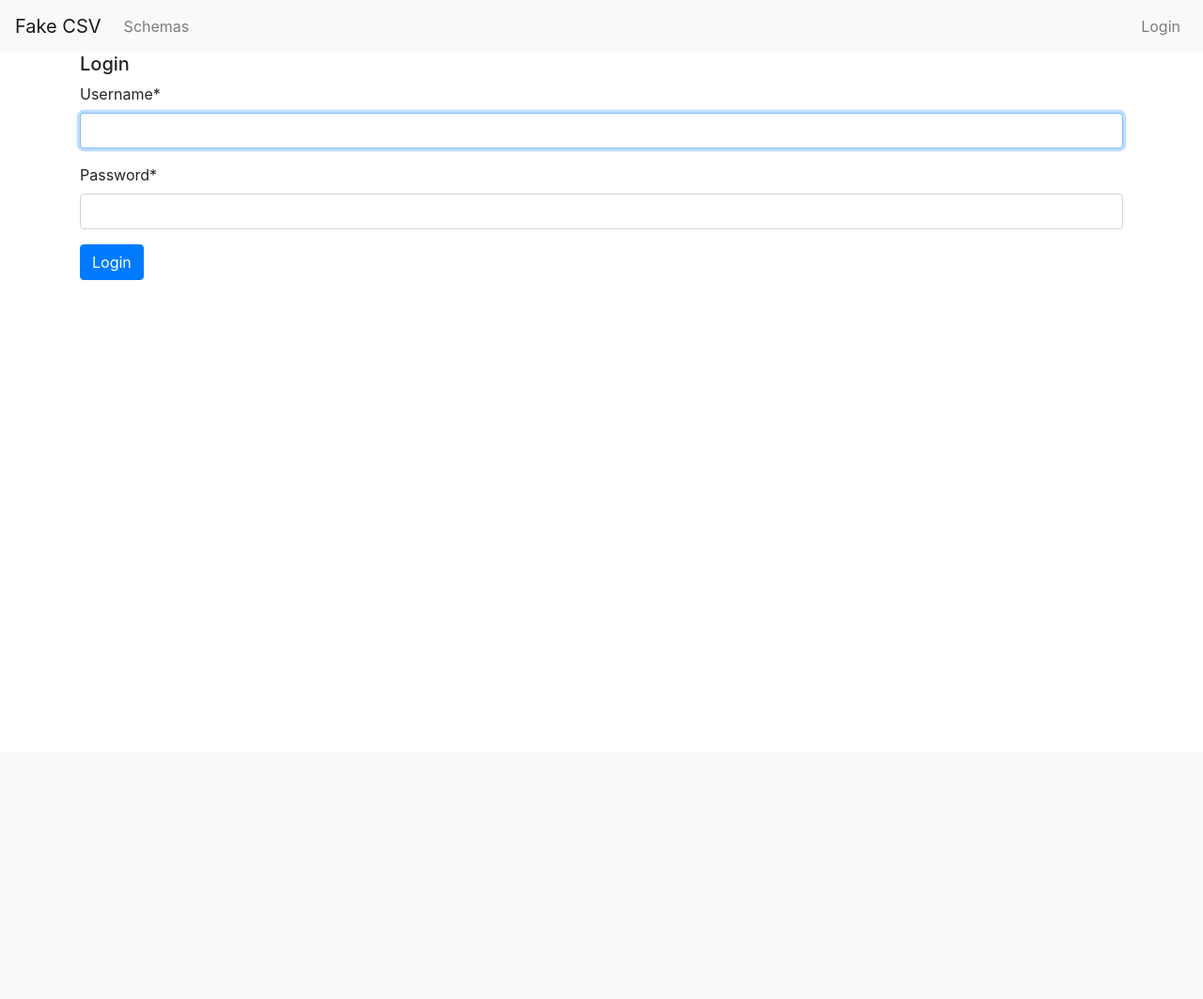
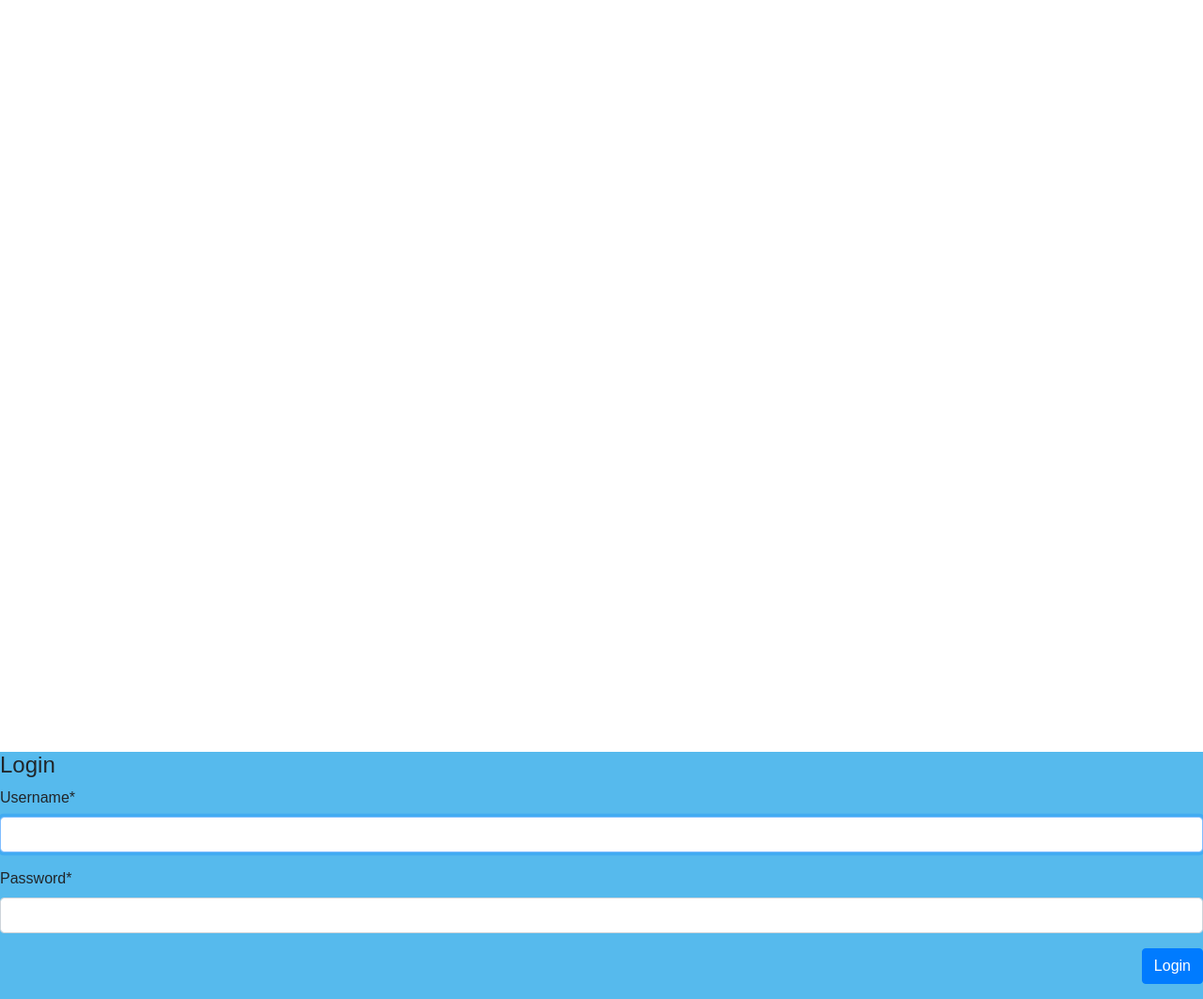
Before and after one commit to SergioIvashyn/Fake-CSV-Django, a Django app: page /login/ in a window 1280 px wide. Shown: the whole page at 94% size. Before the commit the page ends 298 px from the top, so only its background shows below. Run offline with Django 3.2, Linux system fonts and the light colour scheme; parts of the project's set-up code (start-up, migrations or seed data) failed here and were passed over; some libraries are stand-ins or nearby versions.

Commit message:
templates view

```diff
--- a/app/models/data_schema.py
+++ b/app/models/data_schema.py
@@ -27,5 +27,9 @@ class DataSchema(models.Model):
     string_character = models.CharField(max_length=1, choices=STRING_CHARACTER_CHOICES, default=DOUBLE_QUOTE)
     date_modified = models.DateTimeField(auto_now=True)
 
+    @property
+    def date_modified_format(self):
+        return self.date_modified.strftime("%Y-%m-%d")
+
     def __str__(self):
         return f"{self.pk}-{self.name}"
--- a/app/models/data_set.py
+++ b/app/models/data_set.py
@@ -28,6 +28,10 @@ class DataSet(models.Model):
     def __str__(self):
         return f"{self.pk}-{self.creation_date}-{self.status}"
 
+    @property
+    def creation_date_format(self):
+        return self.creation_date.strftime("%Y-%m-%d")
+
     def _get_field_names(self) -> List[str]:
         return [col.name for col in self.schema_id.schemacolumn_set.order_by('order')]
 
@@ -35,7 +39,7 @@ class DataSet(models.Model):
         return [elem.adapted_to_field_faker() for elem in self.schema_id.schemacolumn_set.order_by('order')]
 
     def generate_file(self):
-        filename = f'{datetime.now().strftime("%H:%M:%S_%d.%m.%Y")}_{self.schema_id.name}.csv'
+        filename = f'{datetime.now().strftime("%H-%M-%S__%d.%m.%Y")}_{self.schema_id.name}.csv'
         fieldnames = self._get_field_names()
         csv_buffer = StringIO()
         writer: csv.DictWriter = csv.DictWriter(csv_buffer, fieldnames=fieldnames,
--- a/app/templates/app/detail.html
+++ b/app/templates/app/detail.html
@@ -28,7 +28,7 @@
                 {% for dataset in object.dataset_set.all %}
                     <tr>
                         <th scope="row">{{ dataset.id }}</th>
-                        <td>{{ dataset.creation_date }}</td>
+                        <td>{{ dataset.creation_date_format }}</td>
                         <td><h5><span class="badge
                             {% if dataset.status == 'processing' %}
                             badge-secondary
--- a/app/templates/app/list.html
+++ b/app/templates/app/list.html
@@ -24,7 +24,7 @@
                     <tr>
                         <th scope="row">{{ schema.pk }}</th>
                         <td><a href="{% url 'app:detail' pk=schema.pk %}">{{ schema.name }}</a></td>
-                        <td>{{ schema.date_modified }}</td>
+                        <td>{{ schema.date_modified_format }}</td>
                         <td><a href="{% url 'app:update' pk=schema.pk %}" class="text-primary">Edit scheme</a>
                             <a href="{% url 'app:delete' pk=schema.pk %}" class="ml-2 text-danger">Delete</a></td>
                     </tr>
--- a/app/templates/app/login.html
+++ b/app/templates/app/login.html
@@ -1,18 +1,20 @@
-{% extends "base.html" %}
+{% extends "unauthorize.html" %}
 {% load crispy_forms_tags %}
 {% block content %}
-        <div class="container">
-            <h5 class="center">Login</h5>
+    <div id="formContent mb-5">
+        <h4 class="center">Login</h4>
+    </div>
+    <div class="fadeIn first">
+
         <form method="POST" class="">
             {% csrf_token %}
                 {{ form|crispy }}
 
-            <div class="form-group center">
+            <div class="form-group float-right">
                 <button class="btn btn-primary justify-content-end" type="submit">
                     Login
                 </button>
             </div>
         </form>
-    </div>
 
 {% endblock content %}
--- a/app/templates/app/logout.html
+++ b/app/templates/app/logout.html
@@ -1,10 +1,10 @@
-{% extends "base.html" %}
+{% extends "unauthorize.html" %}
 {% block content %}
     <div class="container">
     <h2>You have been logged out</h2>
 
         <small class="text-muted ">
-            <a class='waves-effect waves-light btn' href="{% url 'login' %}"><i class="material-icons right">input</i>Log In Again</a>
+            <a class='waves-effect waves-light btn btn-primary' href="{% url 'login' %}">Log In Again</a>
         </small>
     </div>
 {% endblock content %}
--- a/static/css/main.css
+++ b/static/css/main.css
@@ -1,19 +1,122 @@
+html {
+  background-color: #56baed;
+}
+
+body {
+  font-family: "Poppins", sans-serif;
+  height: 100vh;
+}
+
+a {
+  color: #92badd;
+  display:inline-block;
+  text-decoration: none;
+  font-weight: 400;
+}
+
+.wrapper {
+  display: flex;
+  align-items: center;
+  flex-direction: column;
+  justify-content: center;
+  width: 100%;
+  min-height: 100%;
+  padding: 20px;
+}
+
+#formContent {
+  -webkit-border-radius: 10px 10px 10px 10px;
+  border-radius: 10px 10px 10px 10px;
+  background: #fff;
+  padding: 40px 10%;
+  width: 100%;
+  max-width: 650px;
+  position: relative;
+  text-align: center;
+}
+
+#formFooter {
+  background-color: #f6f6f6;
+  border-top: 1px solid #dce8f1;
+  padding: 25px;
+  text-align: center;
+  -webkit-border-radius: 0 0 10px 10px;
+  border-radius: 0 0 10px 10px;
+}
+
+h2.inactive {
+  color: #cccccc;
+}
+
+h2.active {
+  color: #0d0d0d;
+  border-bottom: 2px solid #5fbae9;
+}
 
 
-.main{
-    min-height: 575px;
+
+/* FORM TYPOGRAPHY*/
+
+input[type=button],  input[type=reset]  {
+  background-color: #56baed;
+  border: none;
+  color: white;
+  padding: 15px 80px;
+  text-align: center;
+  text-decoration: none;
+  display: inline-block;
+  text-transform: uppercase;
+  font-size: 13px;
+  -webkit-box-shadow: 0 10px 30px 0 rgba(95,186,233,0.4);
+  box-shadow: 0 10px 30px 0 rgba(95,186,233,0.4);
+  -webkit-border-radius: 5px 5px 5px 5px;
+  border-radius: 5px 5px 5px 5px;
+  margin: 5px 20px 40px 20px;
+  -webkit-transition: all 0.3s ease-in-out;
+  -moz-transition: all 0.3s ease-in-out;
+  -ms-transition: all 0.3s ease-in-out;
+  -o-transition: all 0.3s ease-in-out;
+  transition: all 0.3s ease-in-out;
 }
 
-.places{
-    margin: 1%;
-    padding: 1%;
-    border-radius: 10px;
+input[type=button]:hover, input[type=submit]:hover, input[type=reset]:hover  {
+  background-color: #39ace7;
 }
 
-.current_place{
-    margin-left: 2%;
-    margin-right: 2%;
-    padding: 10px 2%;
-    border-radius: 10px;
-    margin-top: 50px;
+input[type=button]:active, input[type=submit]:active, input[type=reset]:active  {
+  -moz-transform: scale(0.95);
+  -webkit-transform: scale(0.95);
+  -o-transform: scale(0.95);
+  -ms-transform: scale(0.95);
+  transform: scale(0.95);
 }
+
+/* Simple CSS3 Fade-in Animation */
+.underlineHover:after {
+  display: block;
+  left: 0;
+  bottom: -10px;
+  width: 0;
+  height: 2px;
+  background-color: #56baed;
+  content: "";
+  transition: width 0.2s;
+}
+
+.underlineHover:hover {
+  color: #0d0d0d;
+}
+
+.underlineHover:hover:after{
+  width: 100%;
+}
+
+/* OTHERS */
+
+*:focus {
+    outline: none;
+}
+
+#icon {
+  width:60%;
+}
--- /dev/null
+++ b/templates/unauthorize.html
@@ -0,0 +1,25 @@
+{% load static %}
+<!doctype html>
+<html lang="en">
+<head>
+    <meta charset="UTF-8">
+    <meta name="viewport"
+          content="width=device-width, user-scalable=no, initial-scale=1.0, maximum-scale=1.0, minimum-scale=1.0">
+    <meta http-equiv="X-UA-Compatible" content="ie=edge">
+    <link href="https://maxcdn.bootstrapcdn.com/bootstrap/4.0.0/css/bootstrap.min.css" rel="stylesheet" id="bootstrap-css">
+    <link href="{% static 'css/main.css' %}" rel="stylesheet">
+
+    <title>Document</title>
+</head>
+<body>
+<div class="wrapper fadeInDown">
+    </div>
+      {% block content %}
+      {% endblock %}
+
+  </div>
+</div>
+<script src="https://maxcdn.bootstrapcdn.com/bootstrap/4.0.0/js/bootstrap.min.js"></script>
+<script src="https://cdnjs.cloudflare.com/ajax/libs/jquery/3.2.1/jquery.min.js"></script>
+</body>
+</html>
```
